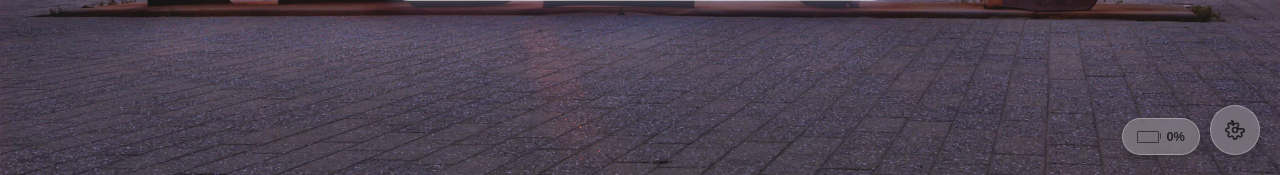
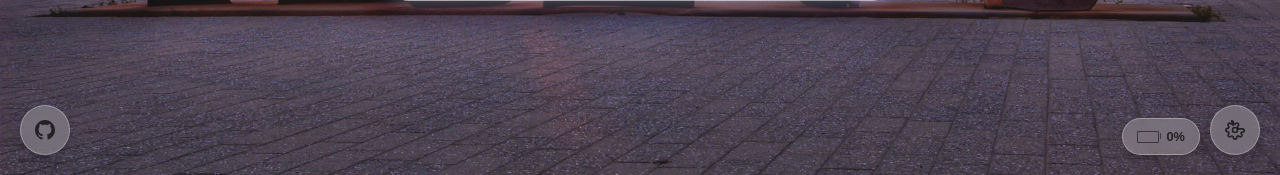
Before and after one commit to tbgoose/DoorOpener, a Flask app: page / in a window 1280 px wide. Shown: the part 625-800 px from the top of the page. Run offline with Flask 3, Linux system fonts and the light colour scheme; data that the repository does not hold is empty; parts of the project's set-up code (start-up, migrations or seed data) failed here and were passed over.

Commit message:
feat: add GitHub link button to index page with hover effects

```diff
--- a/templates/index.html
+++ b/templates/index.html
@@ -287,6 +287,13 @@
         <span id="battery-level" style="font-size: 0.8rem; font-weight: 600; color: rgba(0,0,0,0.7);">--</span>
     </div>
 
+    <!-- GitHub button -->
+    <a href="https://github.com/Sloth-on-meth/DoorOpener" target="_blank" style="position: fixed; bottom: 20px; left: 20px; display: flex; align-items: center; justify-content: center; width: 48px; height: 48px; background: rgba(255,255,255,0.25); border-radius: 50%; backdrop-filter: blur(8px); border: 1px solid rgba(255,255,255,0.3); color: rgba(0,0,0,0.7); text-decoration: none; transition: all 0.2s ease; z-index: 1000; box-shadow: 0 4px 12px rgba(0,0,0,0.15);" title="View on GitHub" onmouseover="this.style.background='rgba(255,255,255,0.35)'; this.style.transform='scale(1.05)'" onmouseout="this.style.background='rgba(255,255,255,0.25)'; this.style.transform='scale(1)'">
+        <svg width="20" height="20" viewBox="0 0 24 24" fill="currentColor">
+            <path d="M12 0c-6.626 0-12 5.373-12 12 0 5.302 3.438 9.8 8.207 11.387.599.111.793-.261.793-.577v-2.234c-3.338.726-4.033-1.416-4.033-1.416-.546-1.387-1.333-1.756-1.333-1.756-1.089-.745.083-.729.083-.729 1.205.084 1.839 1.237 1.839 1.237 1.07 1.834 2.807 1.304 3.492.997.107-.775.418-1.305.762-1.604-2.665-.305-5.467-1.334-5.467-5.931 0-1.311.469-2.381 1.236-3.221-.124-.303-.535-1.524.117-3.176 0 0 1.008-.322 3.301 1.23.957-.266 1.983-.399 3.003-.404 1.02.005 2.047.138 3.006.404 2.291-1.552 3.297-1.23 3.297-1.23.653 1.653.242 2.874.118 3.176.77.84 1.235 1.911 1.235 3.221 0 4.609-2.807 5.624-5.479 5.921.43.372.823 1.102.823 2.222v3.293c0 .319.192.694.801.576 4.765-1.589 8.199-6.086 8.199-11.386 0-6.627-5.373-12-12-12z"/>
+        </svg>
+    </a>
+
     <a href="/admin" style="position: fixed; bottom: 20px; right: 20px; display: flex; align-items: center; justify-content: center; width: 48px; height: 48px; background: rgba(255,255,255,0.25); border-radius: 50%; backdrop-filter: blur(8px); border: 1px solid rgba(255,255,255,0.3); color: rgba(0,0,0,0.7); text-decoration: none; transition: all 0.2s ease; z-index: 1000; box-shadow: 0 4px 12px rgba(0,0,0,0.15);" title="Admin Dashboard" onmouseover="this.style.background='rgba(255,255,255,0.35)'; this.style.transform='scale(1.05)'" onmouseout="this.style.background='rgba(255,255,255,0.25)'; this.style.transform='scale(1)'">
         <svg width="20" height="20" viewBox="0 0 24 24" fill="none" stroke="currentColor" stroke-width="2" stroke-linecap="round" stroke-linejoin="round">
             <circle cx="12" cy="12" r="3"></circle>
```
